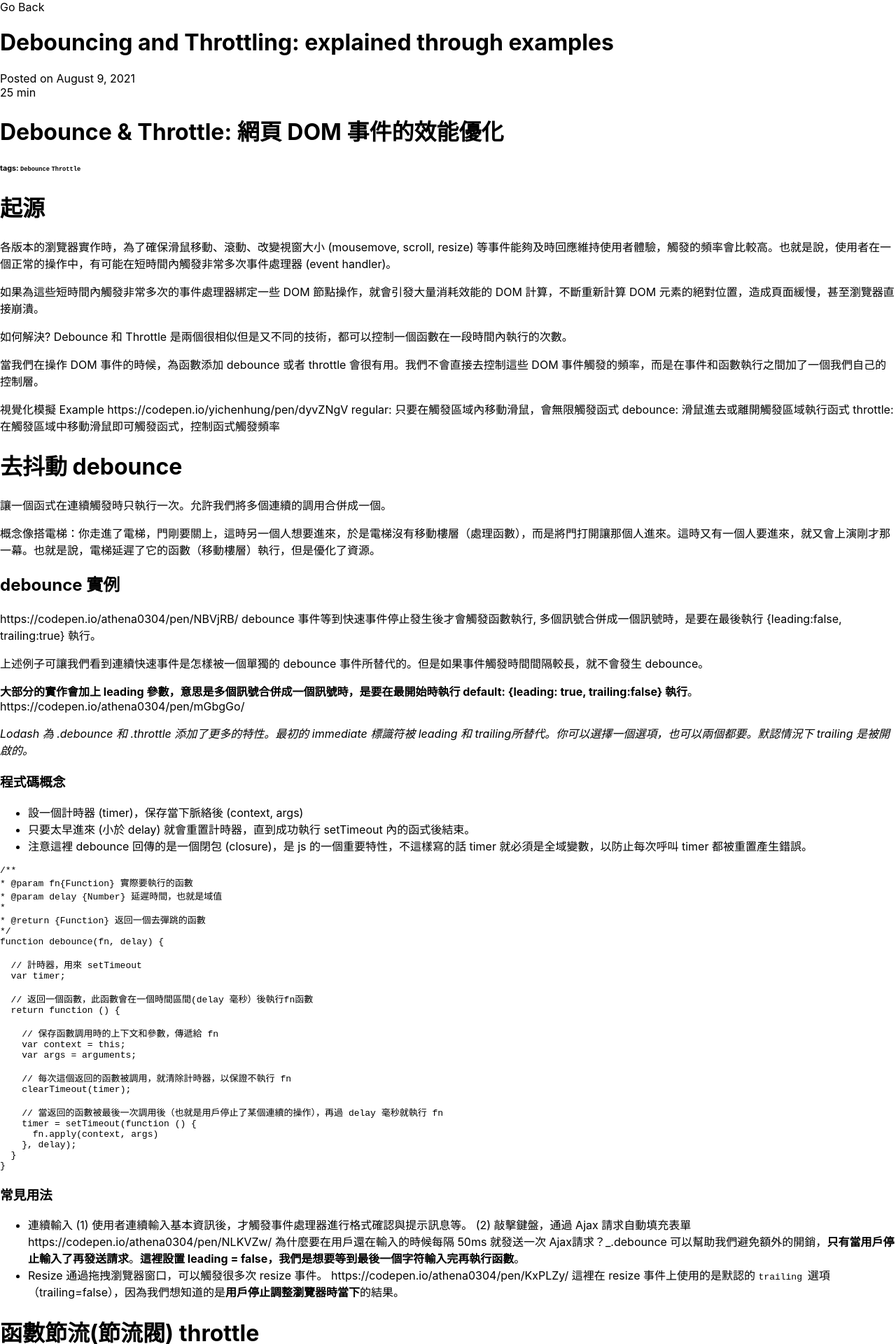
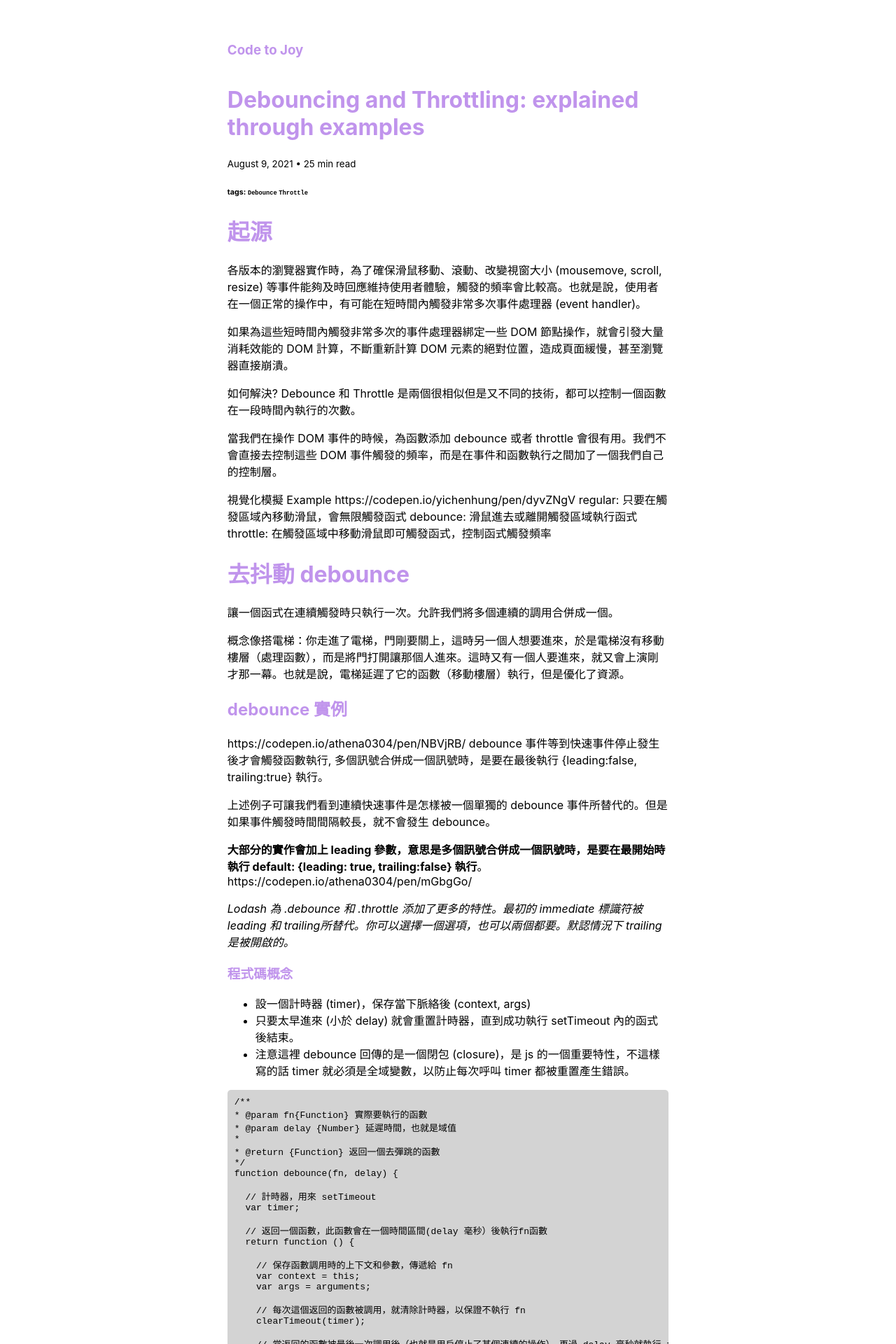
Before and after one commit to CodewJoy/next-markdown-blog, a Next.js app: page /blog/debouncing-throttling-explained-examples in a window 1280 px wide. Shown: the top 1920 px of the page at 70% size. Built offline with nearby package versions, Linux system fonts and the light colour scheme.

Commit message:
modify post page css

```diff
--- a/pages/blog/[slug].js
+++ b/pages/blog/[slug].js
@@ -3,38 +3,47 @@ import path from 'path';
 import matter from 'gray-matter';
 import { marked } from 'marked';
 import Link from 'next/link';
+import IntroSelf from '../../components/IntroSelf';
+import styles from '../../styles/PostPage.module.css';
 
-marked.setOptions({
-    renderer: new marked.Renderer(),
-    highlight: function(code, lang) {
-      const hljs = require('highlight.js');
-      const language = hljs.getLanguage(lang) ? lang : 'plaintext';
-      return hljs.highlight(code, { language }).value;
-    },
-    langPrefix: 'hljs language-', // highlight.js css expects a top-level 'hljs' class.
-    pedantic: false,
-    gfm: true,
-    breaks: false,
-    sanitize: false,
-    smartypants: false,
-    xhtml: false
-});
+// marked.setOptions({
+//     renderer: new marked.Renderer(),
+//     highlight: function(code, lang) {
+//       const hljs = require('highlight.js');
+//       const language = hljs.getLanguage(lang) ? lang : 'plaintext';
+//       return hljs.highlight(code, { language }).value;
+//     },
+//     langPrefix: 'hljs language-', // highlight.js css expects a top-level 'hljs' class.
+//     pedantic: false,
+//     gfm: true,
+//     breaks: false,
+//     sanitize: false,
+//     smartypants: false,
+//     xhtml: false
+// });
 
 export default function PostPage({ data, content }) {
     return (
-        <>
+        <div className={styles.container}>
+            <header>
                 <Link href='/'>
-                <a className='btn btn-back'>Go Back</a>
+                    <h3>Code to Joy</h3>
                 </Link>
-            <div className='card card-page'>
+            </header>
+            <main>
                 <h1 className='post-title'>{data.title}</h1>
-            <div className='post-date'>Posted on {data.date}</div>
-            <div>{data.readTime}</div>
+                <small>{data.date} • {data.readTime} read</small>
                 <div className='post-body'>
                     <div dangerouslySetInnerHTML={{ __html: marked.parse(content) }}></div>
                 </div>
+            </main>
+            <footer>
+                <Link href='/'>
+                    <h3>Code to Joy</h3>
+                </Link>
+                <IntroSelf />
+            </footer>
         </div>
-        </>
     );
 };
 
--- a/posts/debouncing-throttling-explained-examples.md
+++ b/posts/debouncing-throttling-explained-examples.md
@@ -3,8 +3,8 @@ title: 'Debouncing and Throttling: explained through examples'
 date: 'August 9, 2021'
 readTime: '25 min'
 ---
-# Debounce & Throttle: 網頁 DOM 事件的效能優化
-
+<!-- # Debounce & Throttle: 網頁 DOM 事件的效能優化
+ -->
 ###### tags: `Debounce` `Throttle`
 
 # 起源
--- /dev/null
+++ b/styles/PostPage.module.css
@@ -0,0 +1,19 @@
+.container {
+    max-width: 42rem;
+    padding: 2.6rem 1.3rem;
+    margin-left: auto;
+    margin-right: auto;
+}
+.container h1, .container h2, .container h3, .container h4, .container h5 {
+    color: #C094EC;
+}
+.container pre {
+    background: lightgray;
+    color: black;
+    border-radius: 5px;
+    overflow: overlay;
+    padding: 10px;
+}
+.container img {
+    max-width: 42rem;
+}
--- a/styles/globals.css
+++ b/styles/globals.css
@@ -34,6 +34,13 @@ footer {
   }
 }
 
+.container {
+  max-width: 42rem;
+  padding: 2.6rem 1.3rem;
+  margin-left: auto;
+  margin-right: auto;
+}
+
 .text-color {
   color: #C094EC;
 }
```
Also changed, not shown: posts/intersection-observer-api-infinite-scroll.md (+2 -2 lines), posts/next-data-fetching.md (+2 -2 lines), styles/Home.module.css (+0 -118 lines). Lines whose indentation alone changed are shown as unchanged.
